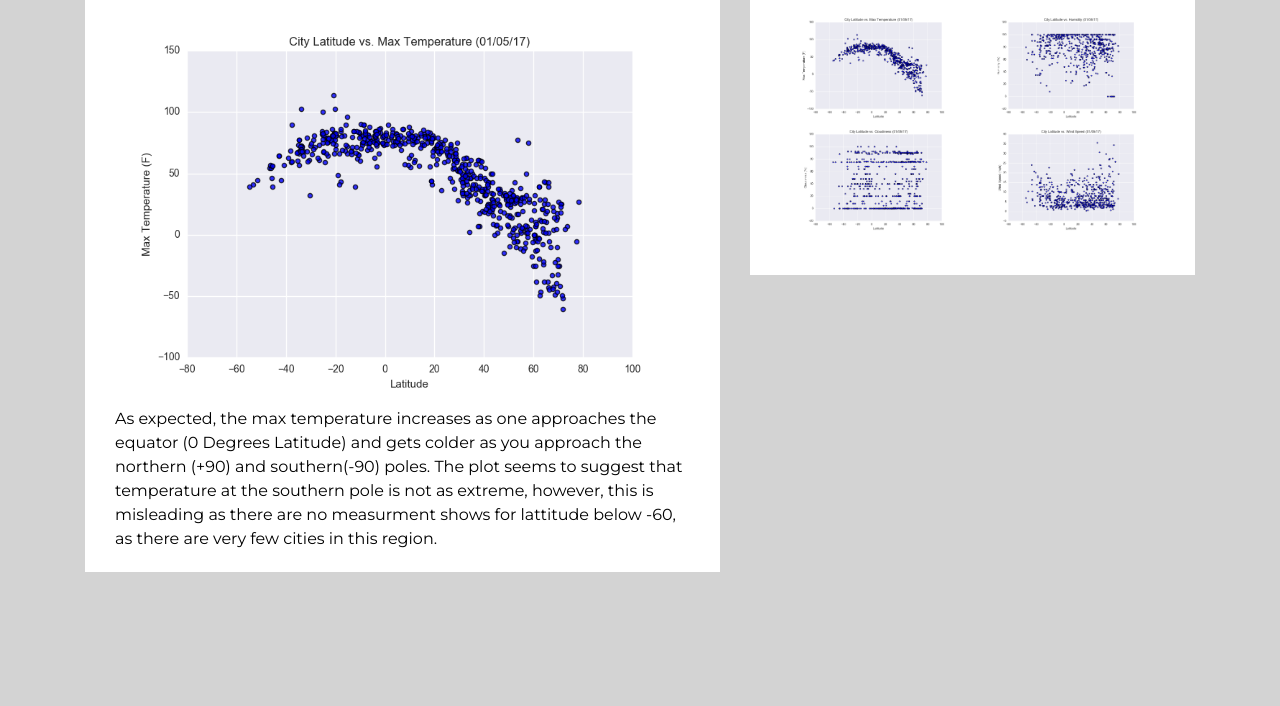
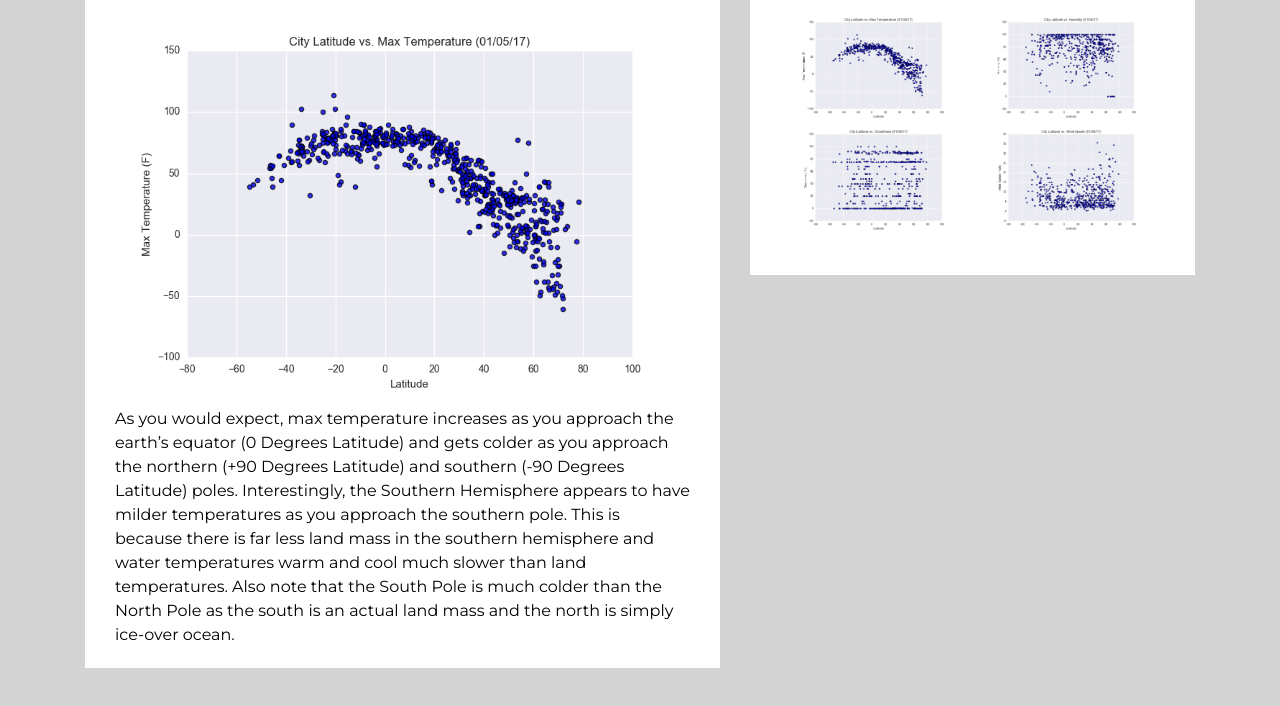
Before and after one commit to cfulgency/web-design-challenge, a plain HTML site: page WebVisualizations/temp.html in a window 1280 px wide. Shown: the part 170-876 px from the top of the page. Before the commit the page ends 802 px from the top, so only its background shows below. Drawn offline with nearby package versions, Linux system fonts and the light colour scheme.

Commit message:
temp updated

```diff
--- a/WebVisualizations/temp.html
+++ b/WebVisualizations/temp.html
@@ -5,13 +5,14 @@
   <head>
     <meta charset="UTF-8" />
     <title>Max Temperature | Web Design Challenge</title>
+    <meta name="description" content="Project 11:  Web Design Challenge by Craig Fulgency. This page provides a weather analysis of max temperature as one moves closer to the the equator. Technology used includes: HTML, CSS, Bootstrap, Google Fonts, OpneWeatherMap API, Pandas and MatPlotLib.">
 
      <!-- Google Fonts -->
 
      <link rel="preconnect" href="https://fonts.gstatic.com">
      <link href="https://fonts.googleapis.com/css2?family=Montserrat&display=swap" rel="stylesheet">
 
-    <!-- Bring in our bootstrap stylesheet -->
+    <!-- Bootstrap Stylesheet -->
     <link rel="stylesheet" href="https://stackpath.bootstrapcdn.com/bootstrap/4.3.1/css/bootstrap.min.css"
     integrity="sha384-ggOyR0iXCbMQv3Xipma34MD+dH/1fQ784/j6cY/iJTQUOhcWr7x9JvoRxT2MZw1T" crossorigin="anonymous">
 
@@ -24,7 +25,7 @@
 
   <body>
 
-   <!-- Define the Navigation Bar -->
+   <!-- Navigation Bar -->
 
     <nav class="navbar navbar-expand-lg navbar-light bg-white">
       <a class="navbar-brand d-inline p-2 ml-5 bg-primary text-white mb-0" href="./index.html">Latitude</a>
@@ -65,8 +66,7 @@
     </nav>
 
 
-<!-- define the container to hold the temperature plot with description and the visualiZations plots -->
-<!-- this first section creates the example plot and the description -->
+<!-- Main Container with Max Temperature Plot and Description -->
 
   <div class="container">
     <section class="row">
@@ -77,16 +77,13 @@
             <img src="./Visualizations/Fig1.png" alt="Latitude vs. Max Temperature" id="other-image">
 
             <p>
-              As expected, the max temperature increases as one approaches the equator (0 Degrees Latitude) and gets
-              colder as you approach the northern (+90) and southern(-90) poles.  The plot seems to suggest that
-              temperature at the southern pole is not as extreme, however, this is misleading as there are no
-              measurment shows for lattitude below -60, as there are very few cities in this region.
+                As you would expect, max temperature increases as you approach the earth’s equator (0 Degrees Latitude) and gets colder as you approach the northern (+90 Degrees Latitude) and southern (-90 Degrees Latitude) poles.  Interestingly, the Southern Hemisphere appears to have milder temperatures as you approach the southern pole. This is because there is far less land mass in the southern hemisphere and water temperatures warm and cool much slower than land temperatures. Also note that the South Pole is much colder than the North Pole as the south is an actual land mass and the north is simply ice-over ocean.
             </p>
 
           </div>
         </div>
 
-<!-- this section creates the visualization plots on the right -->
+<!-- Visualization Plots module on the right -->
 
       <div class="col-lg-5 col-md-12">
         <div class="visplot-content">
```
